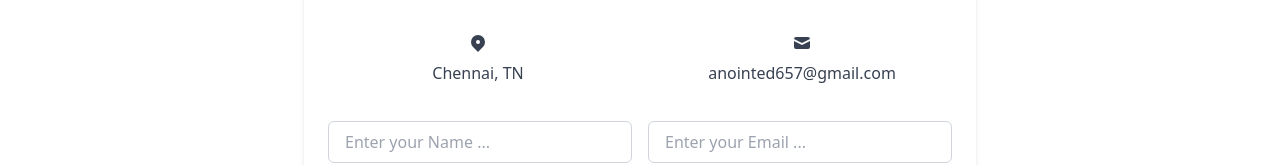
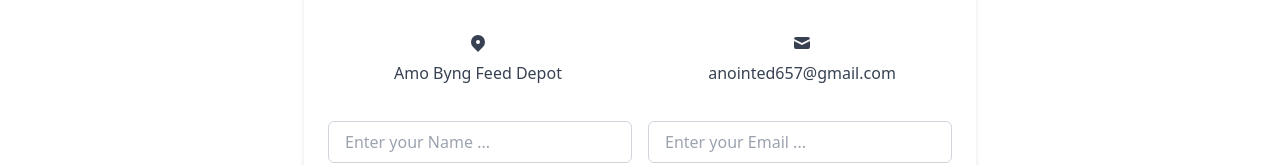
Before and after one commit to favour-22/site, a plain HTML site: page contact-us/index.html in a window 1280 px wide. Shown: the part 229-394 px from the top of the page. Drawn offline with Linux system fonts and the light colour scheme.

Commit message:
added maps

```diff
--- a/contact-us/index.html
+++ b/contact-us/index.html
@@ -146,7 +146,7 @@
 
 
             <div class="grid grid-cols-1 gap-6 mt-6 sm:grid-cols-2 md:grid-cols-2">
-                <a href="https://www.google.com/maps/place/gwagwalada/" target="_blank"
+                <a href="https://www.google.com/maps/place/Amo Byng Feed Depot/" target="_blank"
                    class="flex flex-col items-center px-4 py-3 text-gray-700 rounded-md dark:text-gray-200 hover:bg-blue-200 dark:hover:bg-blue-500">
                     <svg class="w-5 h-5" xmlns="http://www.w3.org/2000/svg" viewBox="0 0 20 20" fill="currentColor">
                         <path fill-rule="evenodd"
@@ -154,7 +154,7 @@
                               clip-rule="evenodd"/>
                     </svg>
 
-                    <span class="mt-2">Chennai, TN</span>
+                    <span class="mt-2">Amo Byng Feed Depot</span>
                 </a>
 
 
```
